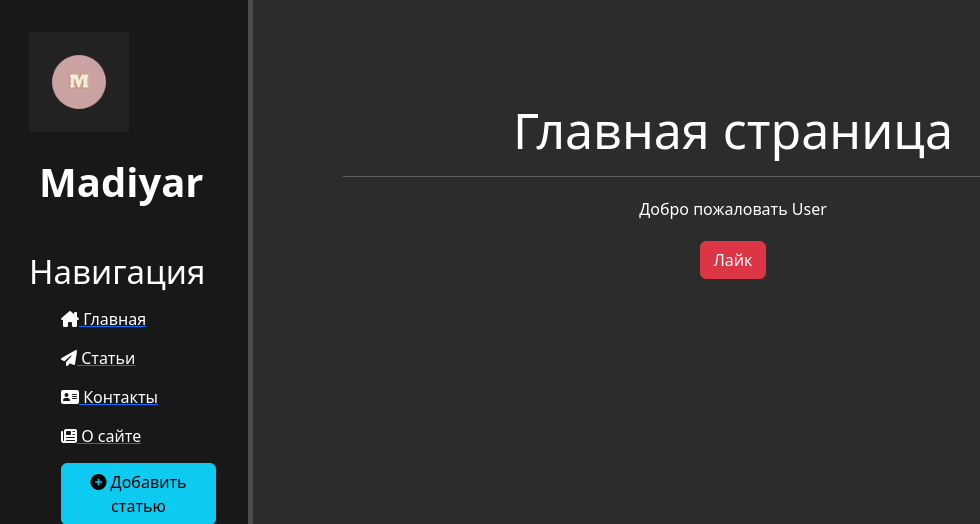
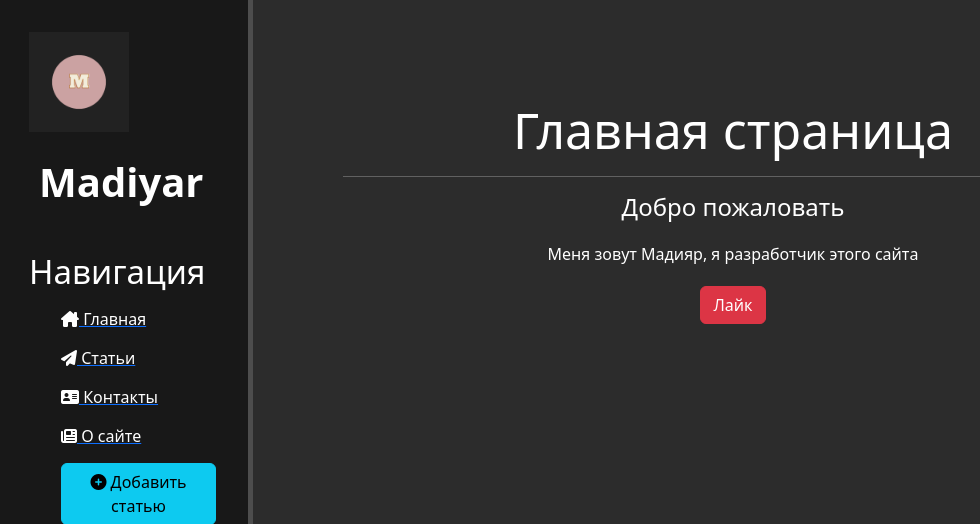
Before and after one commit to Syzdykov3108/first_project, a Django app: page / in a window 1280 px wide. Shown: the top 524 px of the page, without its empty margins (3-983 px from the left). Run offline with Django 4.2, Linux system fonts and the light colour scheme; some libraries are stand-ins or nearby versions.

Commit message:
second commit

```diff
--- a/main/templates/main/index.html
+++ b/main/templates/main/index.html
@@ -6,7 +6,8 @@
     <div class="features">
         <h1>Главная страница</h1>
         <hr class="line">
-        <p>Добро пожаловать User</p>
+        <h4>Добро пожаловать</h4>
+        <p>Меня зовут Мадияр, я разработчик этого сайта</p>
         <button class="btn btn-danger">Лайк</button>
     </div>
 {% endblock %}
```
